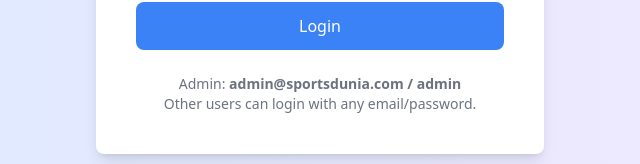
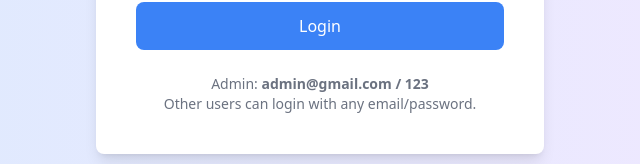
Before and after one commit to deva766825gupta/sportsdunia-dashboard, a React (Create React App) app: page / in a window 1280 px wide. Shown: the part 510-674 px from the top of the page, without its empty margins (320-960 px from the left). Built offline with nearby package versions, Linux system fonts and the light colour scheme.

Commit message:
Update Login.jsx

```diff
--- a/src/pages/Login.jsx
+++ b/src/pages/Login.jsx
@@ -56,7 +56,7 @@ const Login = () => {
         </button>
 
         <p className="text-center text-gray-500 text-sm">
-          Admin: <strong>admin@sportsdunia.com / admin</strong><br />
+         Admin: <strong>admin@gmail.com / 123</strong><br />
           Other users can login with any email/password.
         </p>
       </form>
```
